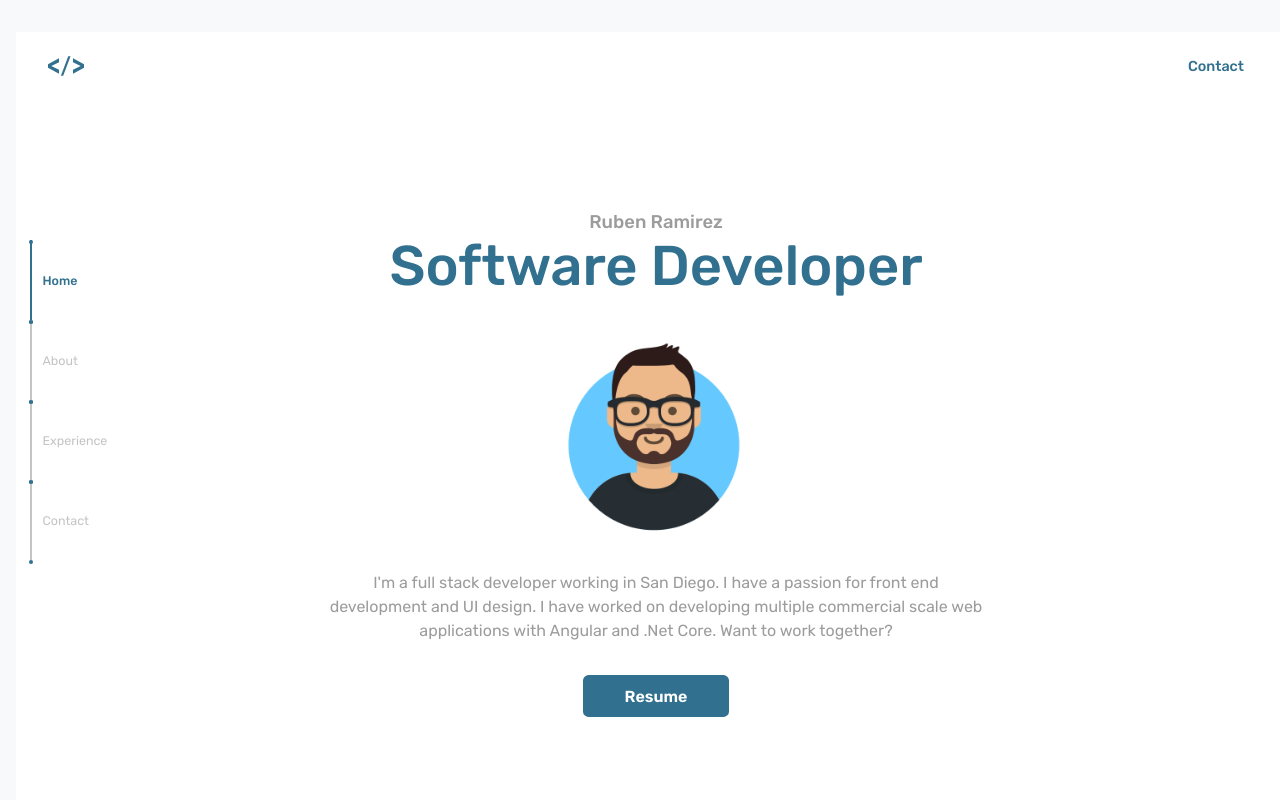
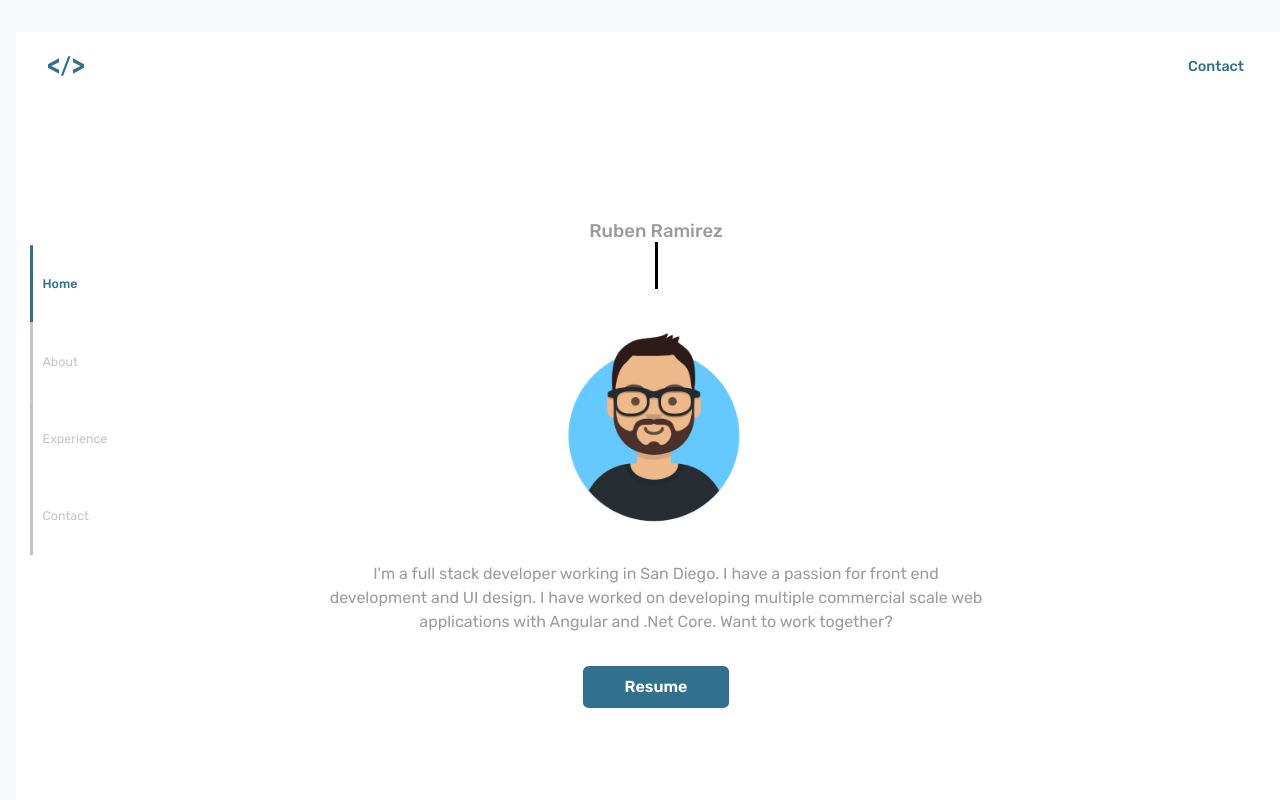
Before and after one commit to CodeRuben/portfolio, a React (Create React App) app: page / in a window 1280 px wide. Shown: the top 800 px of the page. Built offline with nearby package versions, Linux system fonts and the light colour scheme.

Commit message:
Added text typing animations

```diff
--- a/src/components/Home/Home.js
+++ b/src/components/Home/Home.js
@@ -8,7 +8,7 @@ const Home = () => {
     <section>
       <div className="hero col wrapper">
         <p className="name">Ruben Ramirez</p>
-        <h1>Software Developer</h1>
+        <h1 className="title">Software Developer</h1>
         <img src={headshot} className="headshot" alt="Dev"/>
         <p className="desc"> I'm a full stack developer working in San Diego. I have a passion for front end development and UI design. I have worked on developing multiple commercial scale web applications with Angular and .Net Core. Want to work together? </p>
         <a href={resume} target='_blank'rel="noopener noreferrer" className="cta">Resume</a>
--- a/src/components/Home/Home.scoped.css
+++ b/src/components/Home/Home.scoped.css
@@ -52,4 +52,26 @@ h1 {
   .desc {
     width: 65%;
   }
+
+  .title {
+    white-space: nowrap;
+    overflow: hidden;
+    margin: 0 auto;
+  }
+
+  .title {
+    border-right: solid 3px white;
+    animation: animated-text 2s steps(20, end) 0.5s 1 normal both,
+              animated-cursor 600ms steps(25, end) 8;
+  }
+
+  @keyframes animated-text{
+    from { width: 0; }
+    to { width: 9.7em; }
+  }
+
+  @keyframes animated-cursor{
+    from { border-right-color: black; }
+    to { border-right-color: transparent; }
+  }
 }
--- a/src/components/LinkBar/LinkBar.scoped.css
+++ b/src/components/LinkBar/LinkBar.scoped.css
@@ -7,8 +7,7 @@
 }
 
 .nav-item-bar {
-  height: 80px;
-  width: 2px;
+  width: 3px;
   margin: 0 auto;
   background: #C4C4C4;
   font-size: 0.78rem;
@@ -19,32 +18,10 @@
   position: relative;
 }
 
-.nav-item-bar:before {
-  position: absolute;
-  content: '';
-  width: 4px;
-  height: 4px;
-  border-radius: 1em;
-  background: #31708f;
-  top: 0;
-  left: -1px;
-  right: 0;
-}
-
-.nav-item-bar:after {
-  position: absolute;
-  content: '';
-  width: 4px;
-  height: 4px;
-  background: #31708f;
-  border-radius: 1em;
-  left: -1px;
-  bottom: -4px;
-}
-
 .nav-item-bar p {
   height: 100%;
   margin: 0;
+  padding: 2.5em 0;
   margin-left: 1em;
   display: flex;
   align-items: center;
```
